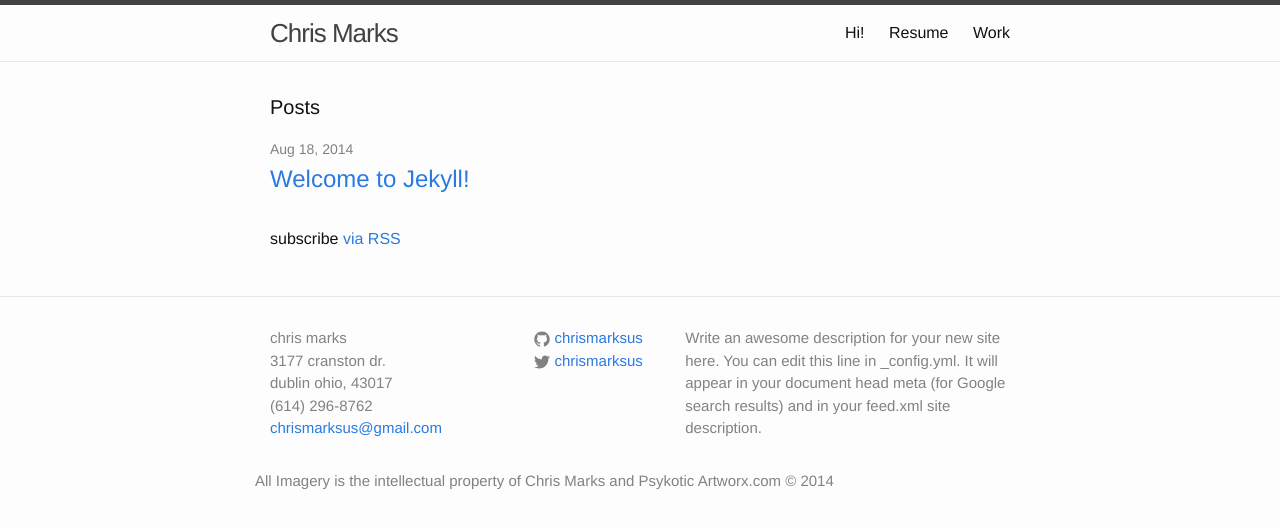
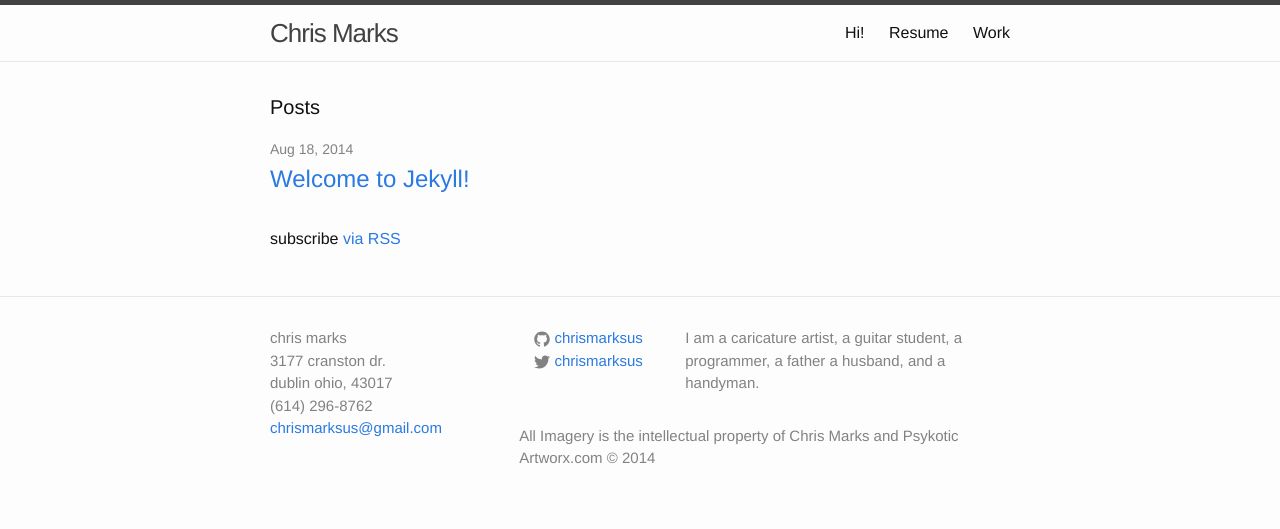
Before and after one commit to chrismarksus/chrismarksus.github.io, a Jekyll site: the page built from index.html, in a window 1280 px wide. Shown: the top 529 px of the page. Built offline with Jekyll 4.4.1, drawn with Linux system fonts in a browser that asks for light colours.

Commit message:
Add data file for me, add class name to the contact section

```diff
--- a/_config.yml
+++ b/_config.yml
@@ -1,21 +1,11 @@
 # Site settings
 title: Chris Marks
-first_name: chris
-last_name: marks
-email: chrismarksus@gmail.com
-cell: (614) 296-8762
-address: 3177 cranston dr.
-city: dublin
-state: ohio
-zip: 43017
 description: > # this means to ignore newlines until "baseurl:"
   Write an awesome description for your new site here. You can edit this
   line in _config.yml. It will appear in your document head meta (for
   Google search results) and in your feed.xml site description.
 baseurl: "" # the subpath of your site, e.g. /blog/
 url: "http://chrismarksus.github.io" # the base hostname & protocol for your site
-twitter_username: chrismarksus
-github_username:  chrismarksus
 
 # Build settings
 markdown: kramdown
--- /dev/null
+++ b/_data/me.yml
@@ -0,0 +1,12 @@
+# Site settings
+first_name: chris
+last_name: marks
+email: chrismarksus@gmail.com
+cell: (614) 296-8762
+address: 3177 cranston dr.
+city: dublin
+state: ohio
+zip: 43017
+description: I am a caricature artist, a guitar student, a programmer, a father a husband, and a handyman.
+twitter_username: chrismarksus
+github_username:  chrismarksus
--- a/_includes/footer.html
+++ b/_includes/footer.html
@@ -7,33 +7,33 @@
     <div class="footer-col-wrapper">
       <div class="footer-col  footer-col-1">
         <ul class="contact-list">
-          <li>{{ site.first_name }} {{ site.last_name }}</li>
-          <li>{{ site.address }}</li>
-          <li>{{ site.city }} {{ site.state}}, {{ site.zip }}</li>
-          <li>{{ site.cell }}</li>
-          <li><a href="mailto:{{ site.email }}">{{ site.email }}</a></li>
+          <li class="full_name">{{ site.data.me.first_name }} {{ site.data.me.last_name }}</li>
+          <li class="address">{{ site.data.me.address }}</li>
+          <li class="location">{{ site.data.me.city }} {{ site.data.me.state}}, {{ site.data.me.zip }}</li>
+          <li class="cell">{{ site.data.me.cell }}</li>
+          <li class="email"><a href="mailto:{{ site.data.me.email }}">{{ site.data.me.email }}</a></li>
         </ul>
       </div>
 
       <div class="footer-col  footer-col-2">
         <ul class="social-media-list">
-          {% if site.github_username %}
-          <li>
-            <a href="https://github.com/{{ site.github_username }}">
+          {% if site.data.me.github_username %}
+          <li class="social">
+            <a href="https://github.com/{{ site.data.me.github_username }}">
               <span class="icon  icon--github">
                 <svg viewBox="0 0 16 16">
                   <path fill="#828282" d="M7.999,0.431c-4.285,0-7.76,3.474-7.76,7.761 c0,3.428,2.223,6.337,5.307,7.363c0.388,0.071,0.53-0.168,0.53-0.374c0-0.184-0.007-0.672-0.01-1.32 c-2.159,0.469-2.614-1.04-2.614-1.04c-0.353-0.896-0.862-1.135-0.862-1.135c-0.705-0.481,0.053-0.472,0.053-0.472 c0.779,0.055,1.189,0.8,1.189,0.8c0.692,1.186,1.816,0.843,2.258,0.645c0.071-0.502,0.271-0.843,0.493-1.037 C4.86,11.425,3.049,10.76,3.049,7.786c0-0.847,0.302-1.54,0.799-2.082C3.768,5.507,3.501,4.718,3.924,3.65 c0,0,0.652-0.209,2.134,0.796C6.677,4.273,7.34,4.187,8,4.184c0.659,0.003,1.323,0.089,1.943,0.261 c1.482-1.004,2.132-0.796,2.132-0.796c0.423,1.068,0.157,1.857,0.077,2.054c0.497,0.542,0.798,1.235,0.798,2.082 c0,2.981-1.814,3.637-3.543,3.829c0.279,0.24,0.527,0.713,0.527,1.437c0,1.037-0.01,1.874-0.01,2.129 c0,0.208,0.14,0.449,0.534,0.373c3.081-1.028,5.302-3.935,5.302-7.362C15.76,3.906,12.285,0.431,7.999,0.431z"/>
                 </svg>
               </span>
 
-              <span class="username">{{ site.github_username }}</span>
+              <span class="username">{{ site.data.me.github_username }}</span>
             </a>
           </li>
           {% endif %}
 
-          {% if site.twitter_username %}
-          <li>
-            <a href="https://twitter.com/{{ site.twitter_username }}">
+          {% if site.data.me.twitter_username %}
+          <li class="social">
+            <a href="https://twitter.com/{{ site.data.me.twitter_username }}">
               <span class="icon  icon--twitter">
                 <svg viewBox="0 0 16 16">
                   <path fill="#828282" d="M15.969,3.058c-0.586,0.26-1.217,0.436-1.878,0.515c0.675-0.405,1.194-1.045,1.438-1.809
@@ -41,7 +41,7 @@
                 </svg>
               </span>
 
-              <span class="username">{{ site.twitter_username }}</span>
+              <span class="username">{{ site.data.me.twitter_username }}</span>
             </a>
           </li>
           {% endif %}
@@ -49,7 +49,7 @@
       </div>
 
       <div class="footer-col  footer-col-3">
-        <p class="text">{{ site.description }}</p>
+        <p class="text description">{{ site.data.me.description }}</p>
       </div>
 
         <p class="text copyright">All Imagery is the intellectual property of Chris Marks and Psykotic
```
